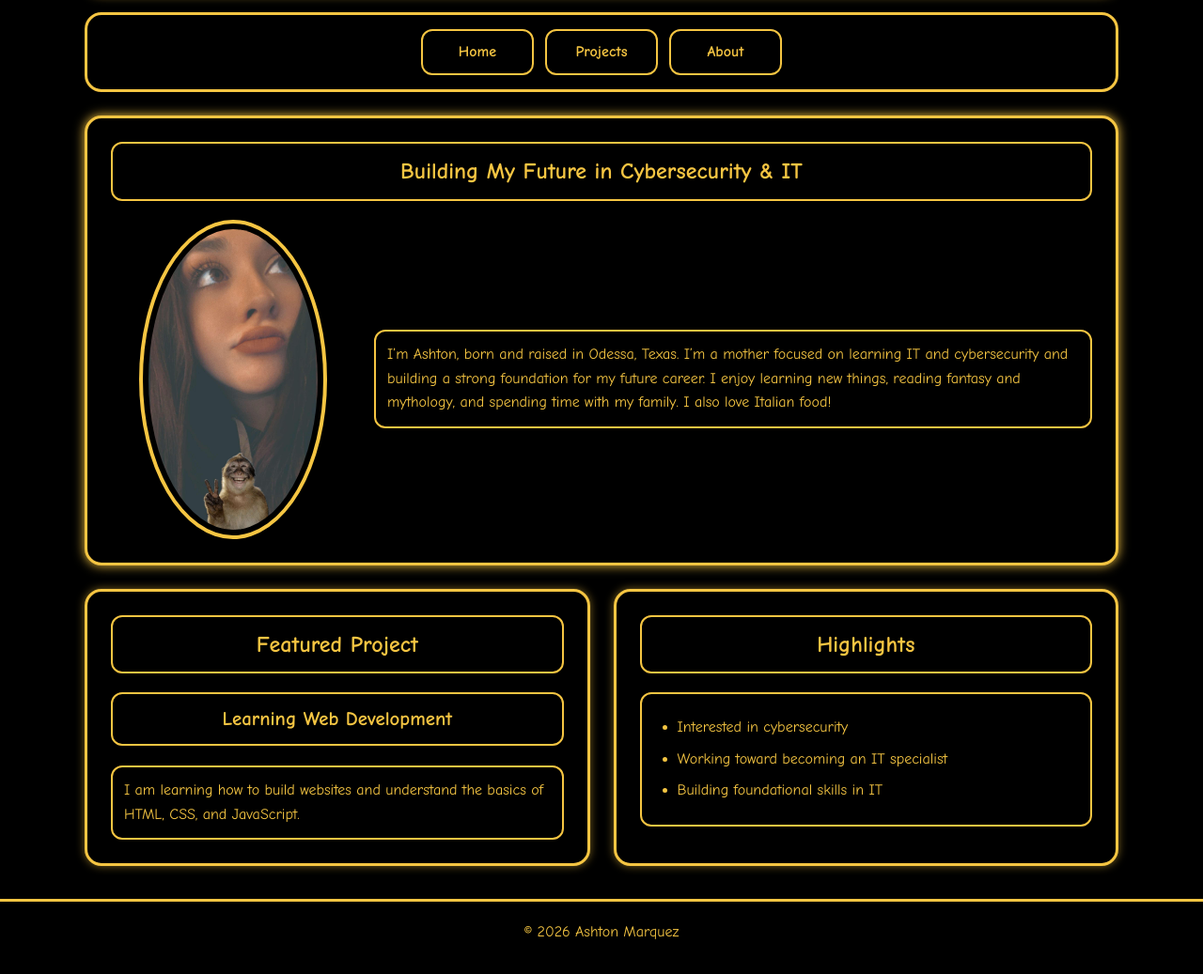
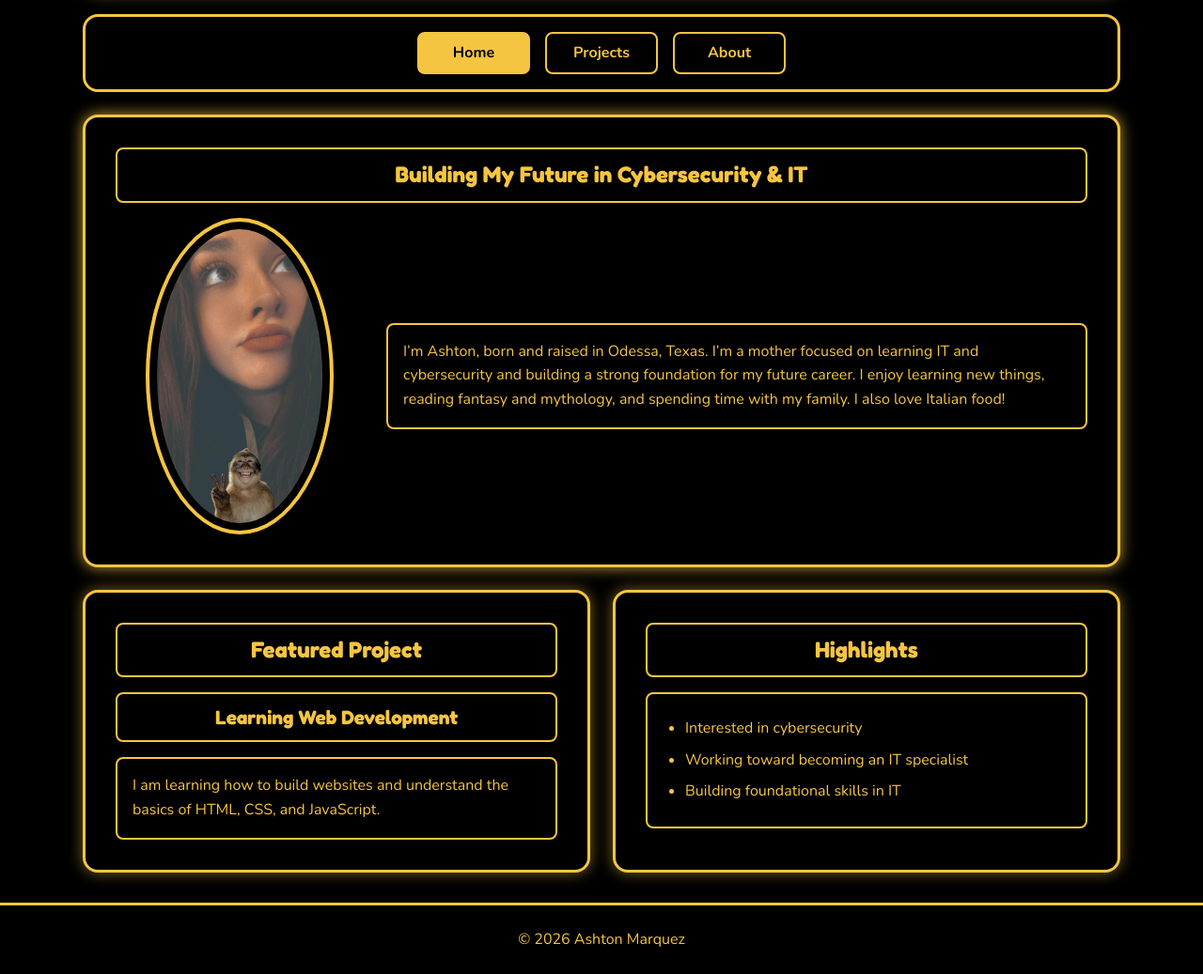
Before and after one commit to marquezashton89/my-first-website, a plain HTML site: page index.html in a window 1280 px wide. Shown: the part 180-1217 px from the top of the page at 94% size. Drawn offline with nearby package versions, Linux system fonts and the light colour scheme.

Commit message:
Update styles.css

```diff
--- a/styles.css
+++ b/styles.css
@@ -1,4 +1,14 @@
-/* Makes padding and borders part of each element's total width */
+:root {
+  --background-color: #000000;
+  --primary-color: #f5c542;
+  --light-gold: #ffe17a;
+  --spacing-small: 8px;
+  --spacing-medium: 16px;
+  --spacing-large: 24px;
+  --spacing-extra-large: 32px;
+  --border-radius: 16px;
+}
+
 * {
   box-sizing: border-box;
 }
@@ -10,54 +20,57 @@ html {
 body {
   margin: 0;
   padding: 0;
-  font-family: "Comic Sans MS", "Trebuchet MS", cursive;
+  color: var(--primary-color);
+  background-color: var(--background-color);
+  font-family: "Nunito", sans-serif;
   line-height: 1.6;
-  color: #f5c542;
-  background-color: #000000;
 }
 
-/* Shared responsive width */
+h1,
+h2,
+h3 {
+  font-family: "Fredoka", sans-serif;
+}
+
 #site-header,
 .main-nav,
 main {
   width: calc(100% - 32px);
-  max-width: 1100px;
+  max-width: 1104px;
   margin-right: auto;
   margin-left: auto;
 }
 
-/* Header */
 #site-header {
-  margin-top: 20px;
-  margin-bottom: 20px;
-  padding: 25px;
+  margin-top: var(--spacing-large);
+  margin-bottom: var(--spacing-large);
+  padding: var(--spacing-large);
   text-align: center;
-  border: 3px solid #f5c542;
-  border-radius: 18px;
-  box-shadow: 0 0 12px #f5c542;
+  border: 3px solid var(--primary-color);
+  border-radius: var(--border-radius);
+  box-shadow: 0 0 16px rgba(245, 197, 66, 0.8);
 }
 
 h1 {
   margin: 0;
-  padding: 10px;
+  padding: var(--spacing-small);
   font-size: clamp(2rem, 6vw, 3rem);
   letter-spacing: 2px;
 }
 
-/* Flexbox navigation */
 .main-nav {
-  margin-top: 20px;
-  margin-bottom: 25px;
-  padding: 15px;
+  margin-top: var(--spacing-large);
+  margin-bottom: var(--spacing-large);
+  padding: var(--spacing-medium);
   text-align: center;
-  border: 3px solid #f5c542;
-  border-radius: 18px;
+  border: 3px solid var(--primary-color);
+  border-radius: var(--border-radius);
 }
 
 .main-nav ul {
   display: flex;
   flex-direction: column;
-  gap: 12px;
+  gap: var(--spacing-medium);
   margin: 0;
   padding: 0;
   list-style: none;
@@ -70,113 +83,144 @@ h1 {
 .main-nav a {
   display: block;
   width: 100%;
-  padding: 10px 14px;
-  color: #f5c542;
-  font-weight: bold;
+  padding: var(--spacing-small) var(--spacing-medium);
+  color: var(--primary-color);
+  font-weight: 700;
   text-decoration: none;
-  border: 2px solid #f5c542;
-  border-radius: 12px;
-  transition: color 0.3s, background-color 0.3s;
+  border: 2px solid var(--primary-color);
+  border-radius: var(--spacing-small);
+  transition:
+    color 0.3s,
+    background-color 0.3s,
+    transform 0.3s;
 }
 
 .main-nav a:hover,
-.main-nav a:focus {
-  color: #000000;
-  background-color: #f5c542;
+.main-nav a:focus,
+.main-nav a[aria-current="page"] {
+  color: var(--background-color);
+  background-color: var(--primary-color);
 }
 
-/* Main page layout */
+.main-nav a:hover {
+  transform: translateY(-2px);
+}
+
+.main-nav a:focus-visible {
+  outline: 3px solid var(--light-gold);
+  outline-offset: 4px;
+}
+
 main {
-  margin-bottom: 35px;
+  margin-bottom: var(--spacing-extra-large);
 }
 
 section {
   min-width: 0;
-  margin-bottom: 25px;
-  padding: 20px;
-  color: #f5c542;
-  background-color: #000000;
-  border: 3px solid #f5c542;
-  border-radius: 18px;
-  box-shadow: 0 0 10px rgba(245, 197, 66, 0.5);
+  margin-bottom: var(--spacing-large);
+  padding: var(--spacing-large);
+  color: var(--primary-color);
+  background-color: var(--background-color);
+  border: 3px solid var(--primary-color);
+  border-radius: var(--border-radius);
+  box-shadow: 0 0 16px rgba(245, 197, 66, 0.5);
 }
 
 .intro-section {
-  box-shadow: 0 0 12px #f5c542;
+  box-shadow: 0 0 16px rgba(245, 197, 66, 0.8);
 }
 
 section h2,
 section h3 {
   margin-top: 0;
-  padding: 10px;
-  color: #f5c542;
+  margin-bottom: var(--spacing-medium);
+  padding: var(--spacing-small);
+  color: var(--primary-color);
   text-align: center;
   overflow-wrap: break-word;
-  border: 2px solid #f5c542;
-  border-radius: 12px;
+  border: 2px solid var(--primary-color);
+  border-radius: var(--spacing-small);
 }
 
 section h3 {
   font-size: 1.3rem;
 }
 
-/* Intro content begins as one column */
 .intro-layout {
   display: grid;
   grid-template-columns: 1fr;
-  gap: 20px;
+  gap: var(--spacing-large);
   align-items: center;
 }
 
 img {
   display: block;
-  width: 170px;
+  width: 176px;
   max-width: 100%;
   height: auto;
   margin: 0 auto;
-  padding: 6px;
-  border: 4px solid #f5c542;
+  padding: var(--spacing-small);
+  border: 4px solid var(--primary-color);
   border-radius: 50%;
 }
 
 p {
   margin: 0;
-  padding: 12px;
+  padding: var(--spacing-medium);
   overflow-wrap: break-word;
-  border: 2px solid #f5c542;
-  border-radius: 12px;
+  border: 2px solid var(--primary-color);
+  border-radius: var(--spacing-small);
 }
 
-/* Project and Highlights sections begin in one column */
 .content-grid {
   display: grid;
   grid-template-columns: 1fr;
-  gap: 25px;
+  gap: var(--spacing-large);
 }
 
 .content-grid section {
   margin-bottom: 0;
 }
 
-section ul {
-  margin: 15px 0 0;
-  padding: 15px 15px 15px 38px;
-  color: #f5c542;
+section ul,
+section ol {
+  margin: var(--spacing-medium) 0 0;
+  padding:
+    var(--spacing-medium)
+    var(--spacing-medium)
+    var(--spacing-medium)
+    40px;
+  color: var(--primary-color);
   overflow-wrap: break-word;
-  border: 2px solid #f5c542;
-  border-radius: 12px;
+  border: 2px solid var(--primary-color);
+  border-radius: var(--spacing-small);
 }
 
 section li {
-  margin: 8px 0;
+  margin: var(--spacing-small) 0;
 }
 
-/* Footer */
+section a {
+  color: var(--light-gold);
+  font-weight: 700;
+  overflow-wrap: anywhere;
+}
+
+section a:hover,
+section a:focus {
+  color: #ffffff;
+}
+
+section a:focus-visible {
+  outline: 3px solid var(--light-gold);
+  outline-offset: 4px;
+}
+
 footer {
-  padding: 20px 16px;
-  color: #f5c542;
+  padding: var(--spacing-large) var(--spacing-medium);
+  color: var(--primary-color);
   text-align: center;
-  border-top: 3px solid #f5c542;
+  border-top: 3px solid var(--primary-color);
 }
 
 footer p {
@@ -185,7 +229,6 @@ footer p {
   border: none;
 }
 
-/* Tablet and desktop layout */
 @media (min-width: 768px) {
   .main-nav ul {
     flex-direction: row;
@@ -199,7 +242,7 @@ footer p {
   }
 
   .intro-layout {
-    grid-template-columns: 220px minmax(0, 1fr);
+    grid-template-columns: 224px minmax(0, 1fr);
   }
 
   .content-grid {
@@ -207,20 +250,19 @@ footer p {
   }
 
   section {
-    padding: 25px;
+    padding: var(--spacing-extra-large);
   }
 }
 
-/* Larger desktop adjustments */
 @media (min-width: 1200px) {
   #site-header,
   .main-nav,
   main {
-    width: 1100px;
+    width: 1104px;
   }
 
   .intro-layout {
-    grid-template-columns: 260px minmax(0, 1fr);
+    grid-template-columns: 264px minmax(0, 1fr);
   }
 
   img {
@@ -228,17 +270,16 @@ footer p {
   }
 }
 
-/* Extra-small mobile adjustments */
 @media (max-width: 400px) {
   #site-header,
   .main-nav,
   main {
-    width: calc(100% - 20px);
+    width: calc(100% - 16px);
   }
 
   #site-header,
   section {
-    padding: 15px;
+    padding: var(--spacing-medium);
   }
 
   h1 {
```
